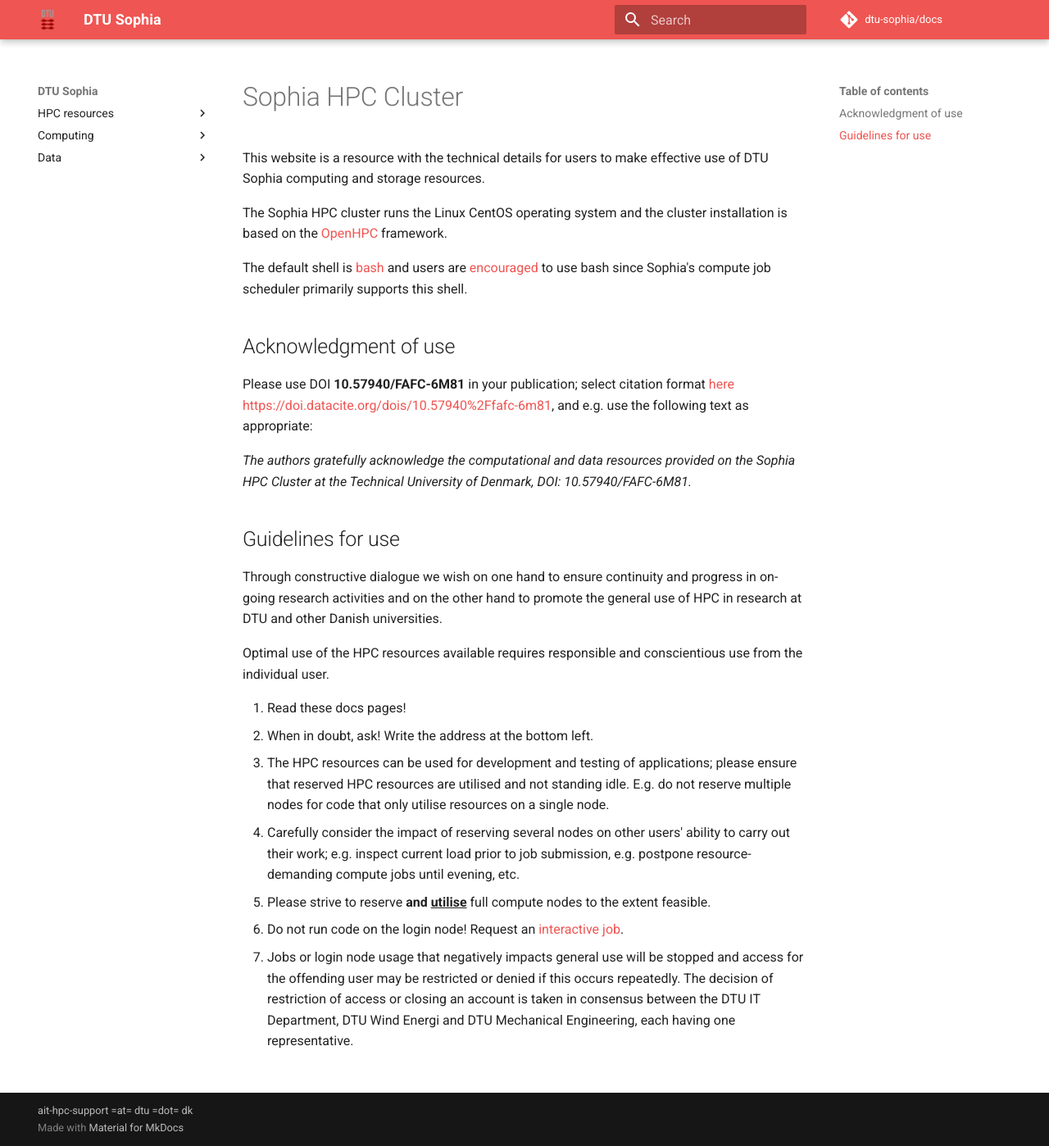
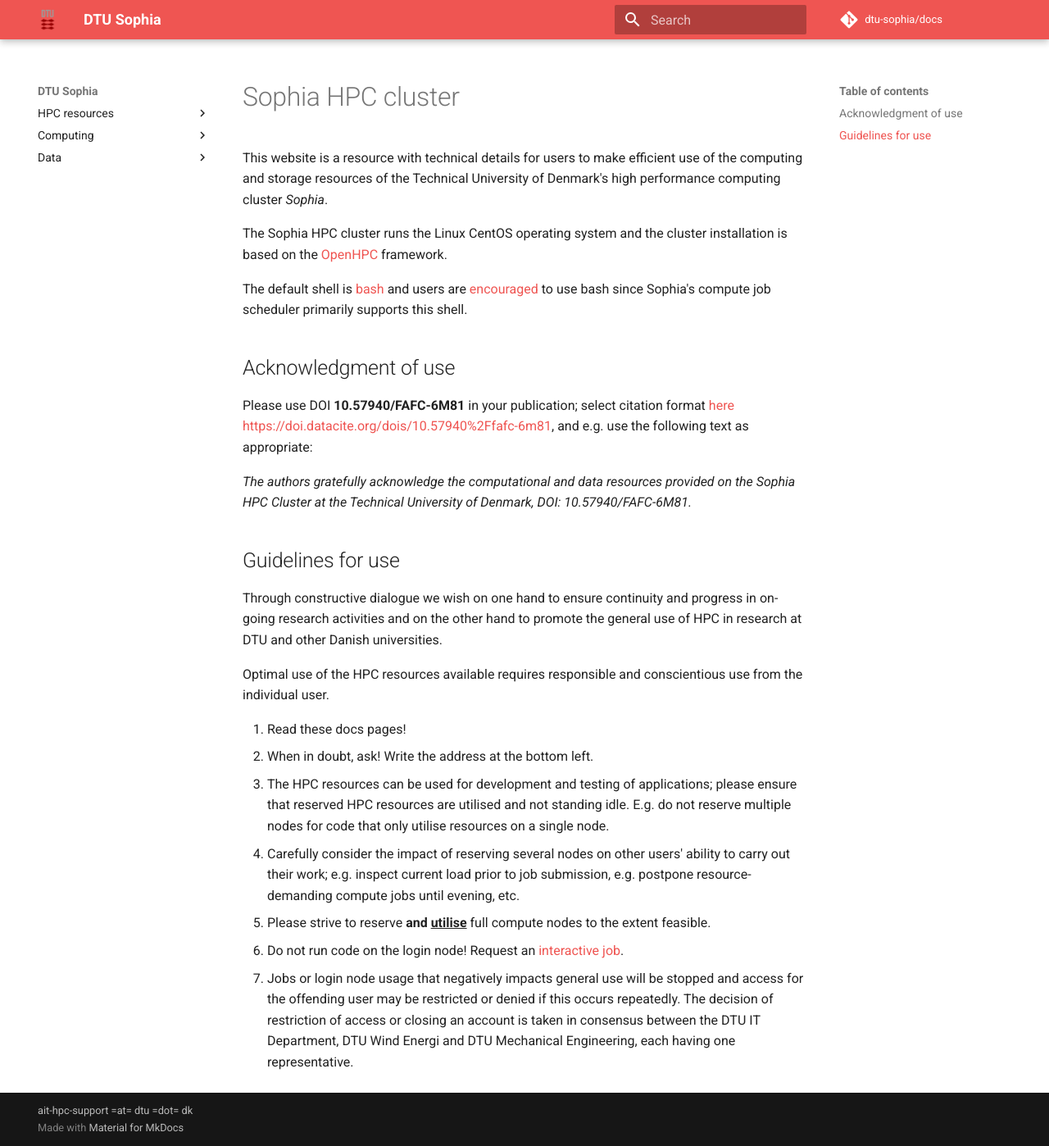
Before and after one commit to martavp/docs, an MkDocs documentation site: the page built from docs/index.md, in a window 1280 px wide and 1398 px high. Shown: the whole window at 82% size. Built offline with MkDocs 1.6.1 and Material for MkDocs 9.7.7, drawn with Linux system fonts in a browser that asks for light colours; comment, search, counter and statistics services are not loaded.

Commit message:
mod: intro text

```diff
--- a/docs/index.md
+++ b/docs/index.md
@@ -1,7 +1,6 @@
-# Sophia HPC Cluster
+# Sophia HPC cluster
 
-This website is a resource with the technical details for users to make effective use of
-DTU Sophia computing and storage resources.
+This website is a resource with technical details for users to make efficient use of the computing and storage resources of the Technical University of Denmark's high performance computing cluster *Sophia*.
 
 The Sophia HPC cluster runs the Linux CentOS operating system and the cluster
 installation is based on the [OpenHPC](https://openhpc.community) framework.
```
